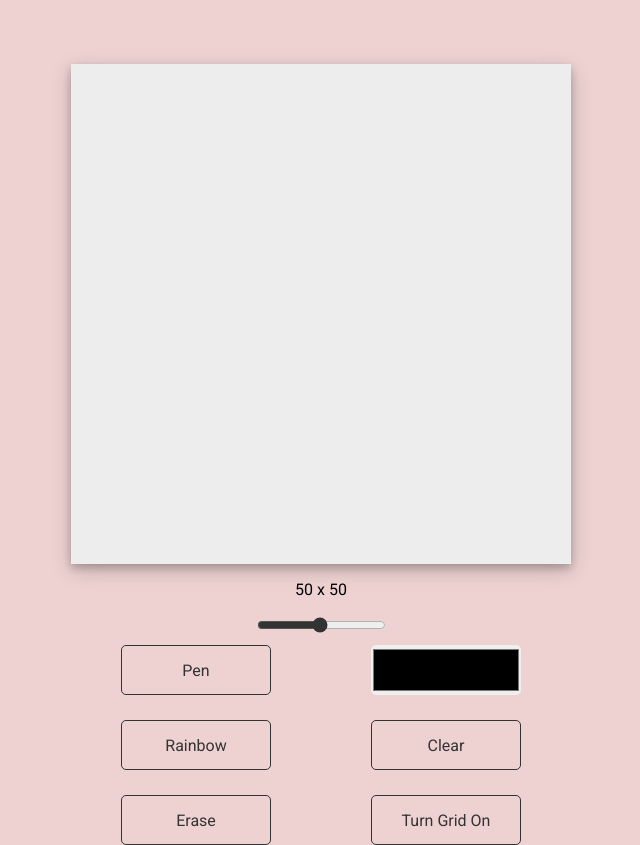
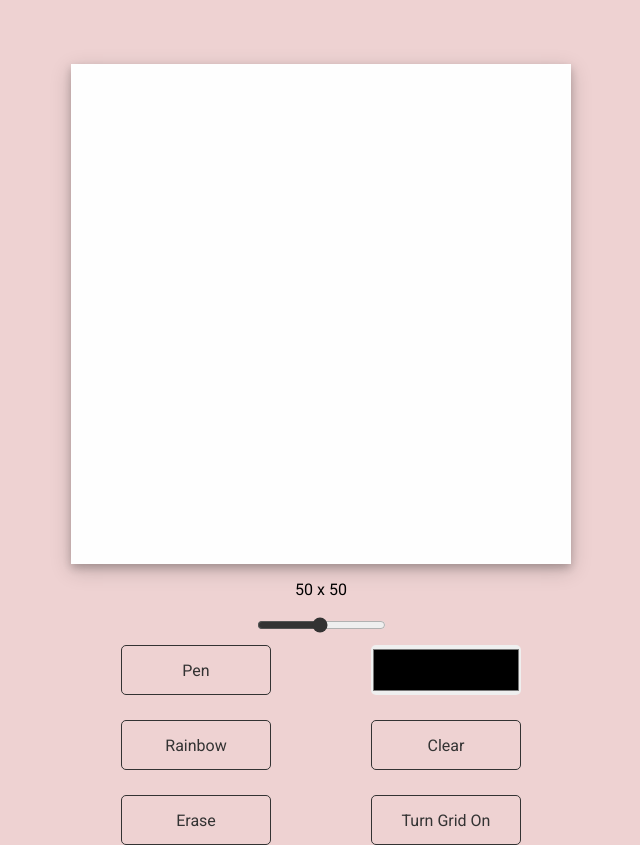
Before and after one commit to lienzhuzhu/sketch-app, a plain HTML site: page index.html in a window 1280 px wide. Shown: the whole page, without its empty margins (319-959 px from the left). Drawn offline with Linux system fonts and the light colour scheme.

Commit message:
secondary light

```diff
--- a/styles.css
+++ b/styles.css
@@ -73,7 +73,7 @@ button {
     width: 500px;
     height: 500px;
     display: grid;
-    background-color: var(--primary-light);
+    background-color: var(--secondary-light);
     box-shadow: 0 4px 8px 0 rgba(0, 0, 0, 0.2), 0 6px 20px 0 rgba(0, 0, 0, 0.19);
 }
 
```
